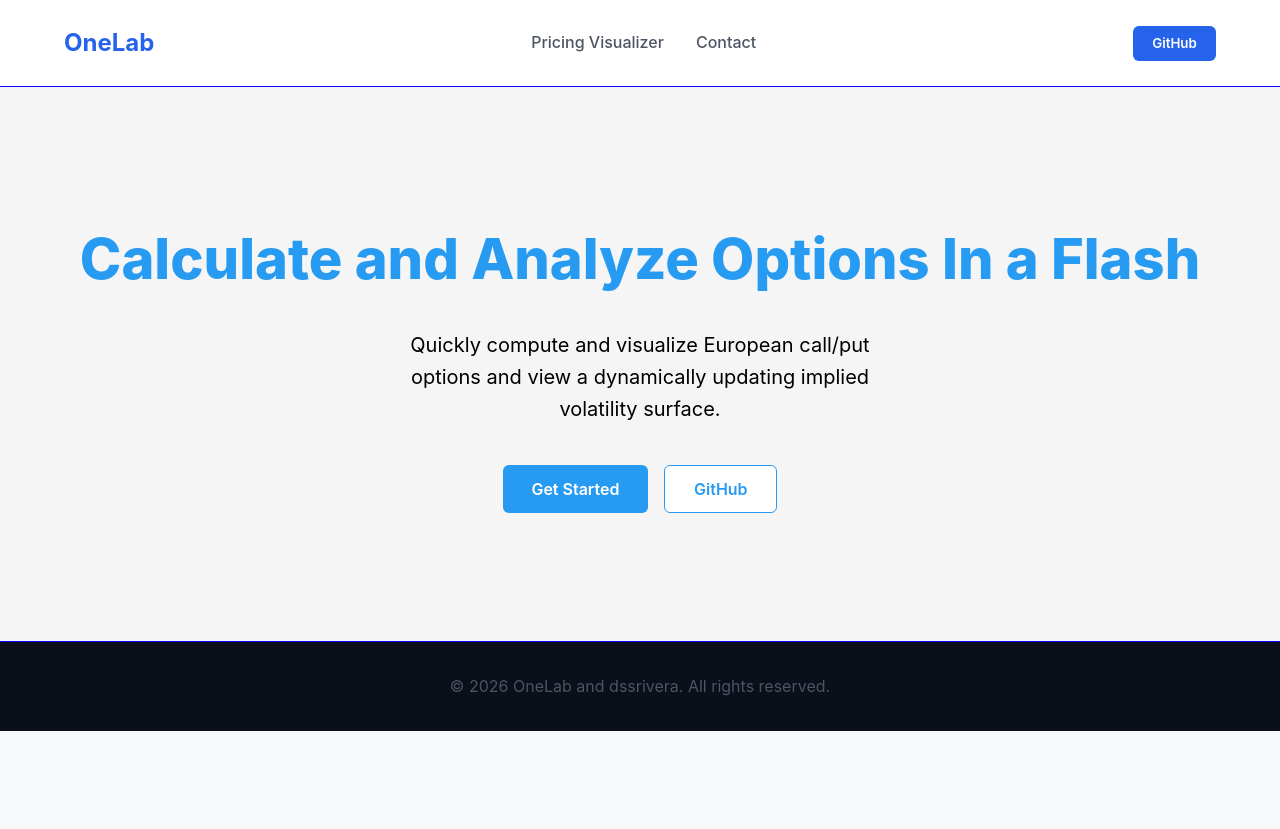
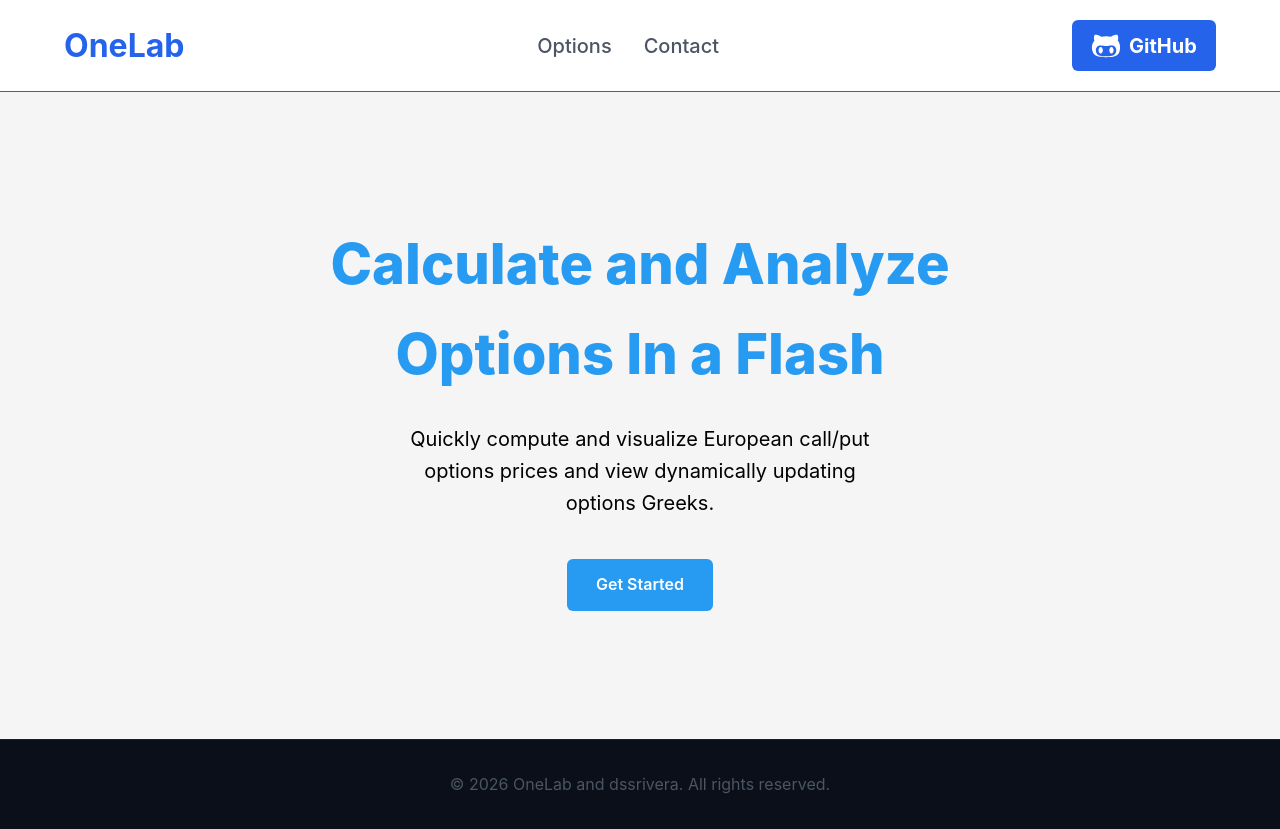
Before and after one commit to dsrrivera/options-corner, a React app in the folder frontend/: page / in a window 1280 px wide. Before the commit the page ends 800 px from the top, so only its background shows below. Built offline with nearby package versions, Linux system fonts and the light colour scheme; the HTML template or start-up script is replaced by a standard one.

Commit message:
Add GitHub button and improved functionality of header
Header buttons and hero button now link to designated pages. GitHub button opens repo.

```diff
--- a/frontend/package.json
+++ b/frontend/package.json
@@ -12,6 +12,7 @@
   "dependencies": {
     "react": "^19.2.8",
     "react-dom": "^19.2.8",
+    "react-icons": "^5.7.0",
     "react-router": "^8.3.0"
   },
   "devDependencies": {
--- a/frontend/src/components/Header.css
+++ b/frontend/src/components/Header.css
@@ -3,13 +3,13 @@
   display: flex;
   justify-content: space-between;
   align-items: center;
-  padding: 1.5rem 5%;
+  padding: 1.25rem 5%;
   background: #ffffff;
-  border-bottom: 1px solid #0800ff;
+  border-bottom: 1px solid #2563eb;
 }
 
 .nav-logo {
-  font-size: 1.5rem;
+  font-size: 2rem;
   font-weight: 700;
   color: #2563eb;
 }
@@ -24,18 +24,25 @@
   text-decoration: none;   /* removes the default underline on links */
   color: #4b5563;
   font-weight: 500;
+  font-size: 1.25rem;
 }
 
 .nav-links a:hover {
   color: #2563eb;
 }
 
-.nav-button {
+.nav-github-button {
+  font-size: 1.25rem;
   background: #2563eb;
   color: white;
   border: none;
   padding: 0.6rem 1.2rem;
   border-radius: 6px;
-  font-weight: 600;
+  font-weight: 700;
   cursor: pointer;
+  /* adjust the button for the GitHub logo */
+  text-decoration: none;
+  display: inline-flex;
+  align-items: center;
+  gap: 0.5rem;
 }
--- a/frontend/src/components/Header.jsx
+++ b/frontend/src/components/Header.jsx
@@ -1,4 +1,5 @@
 import { Link } from 'react-router';
+import { FaGithubAlt } from "react-icons/fa";
 import './Header.css'
 
 export default function Header() {
@@ -6,11 +7,22 @@ export default function Header() {
     <header>
       <nav className="navbar">
           <div className="nav-logo">OneLab</div>
+
           <ul className="nav-links">
-            <li><Link to="/pricer">Pricing Visualizer</Link></li>
+            <li><Link to="/options">Options</Link></li>
             <li><Link to="/contact">Contact</Link></li>
           </ul>
-          <button className="nav-button">GitHub</button>
+
+          <a
+            href="https://github.com/dsrrivera/one-lab"
+            target="_blank"
+            rel="noopener noreferrer"
+            className="nav-github-button"
+          >
+            <FaGithubAlt size={30} />
+            <span>GitHub</span>
+          </a>
+
         </nav>
     </header>
   )
--- a/frontend/src/pages/HomePage.css
+++ b/frontend/src/pages/HomePage.css
@@ -2,7 +2,12 @@
 .hero {
   padding: 8rem 5%;  /*left and right padding are in percentage for better screen space optimization*/
   text-align: center;
-  background: whitesmoke; /*this will change to a vanta js background*/
+  background: whitesmoke; /*this will change to an animated background eventually*/
+}
+
+.hero-content{
+  max-width: 700px;
+  margin: 0 auto;
 }
 
 .hero-content h1 {
@@ -35,6 +40,7 @@
   font-size: 1rem;
   font-weight: 600;
   cursor: pointer;
+  text-decoration: none;
 }
 
 .button-two {
--- a/frontend/src/pages/HomePage.jsx
+++ b/frontend/src/pages/HomePage.jsx
@@ -1,4 +1,5 @@
 import './HomePage.css'
+import { Link } from "react-router";
 
 export default function HomePage() {
   return(
@@ -6,11 +7,10 @@ export default function HomePage() {
       <div className="hero-content">
         <h1>Calculate and Analyze Options In a Flash</h1>
 
-        <p>Quickly compute and visualize European call/put options and view a dynamically updating implied volatility surface.</p>
+        <p>Quickly compute and visualize European call/put options prices and view dynamically updating options Greeks.</p>
 
         <div className="hero-buttons">
-          <button className="button-one">Get Started</button>
-          <button className="button-two">GitHub</button>
+          <Link to="/options" className="button-one"> Get Started </Link>
         </div>
       </div>
     </section>
```
Also changed, not shown: 1 other file (tests, documents, lock files or other folders).
